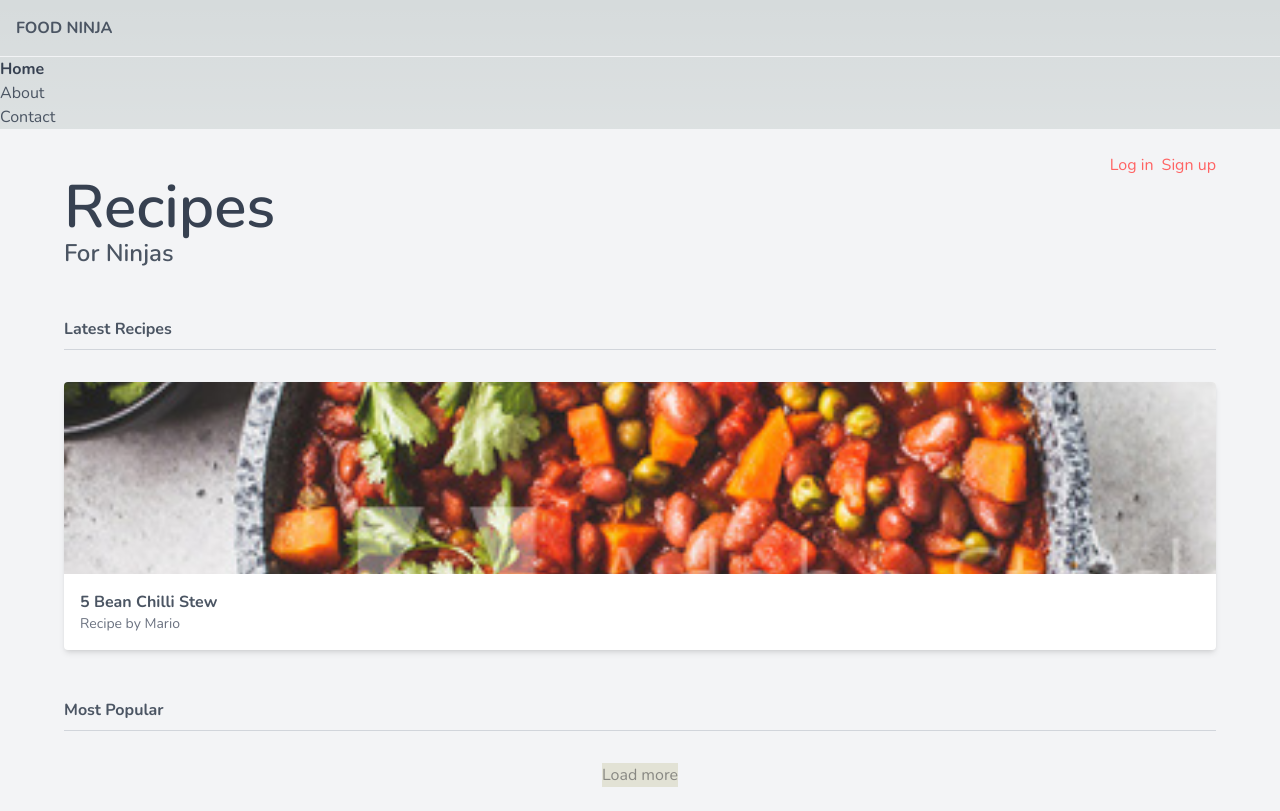
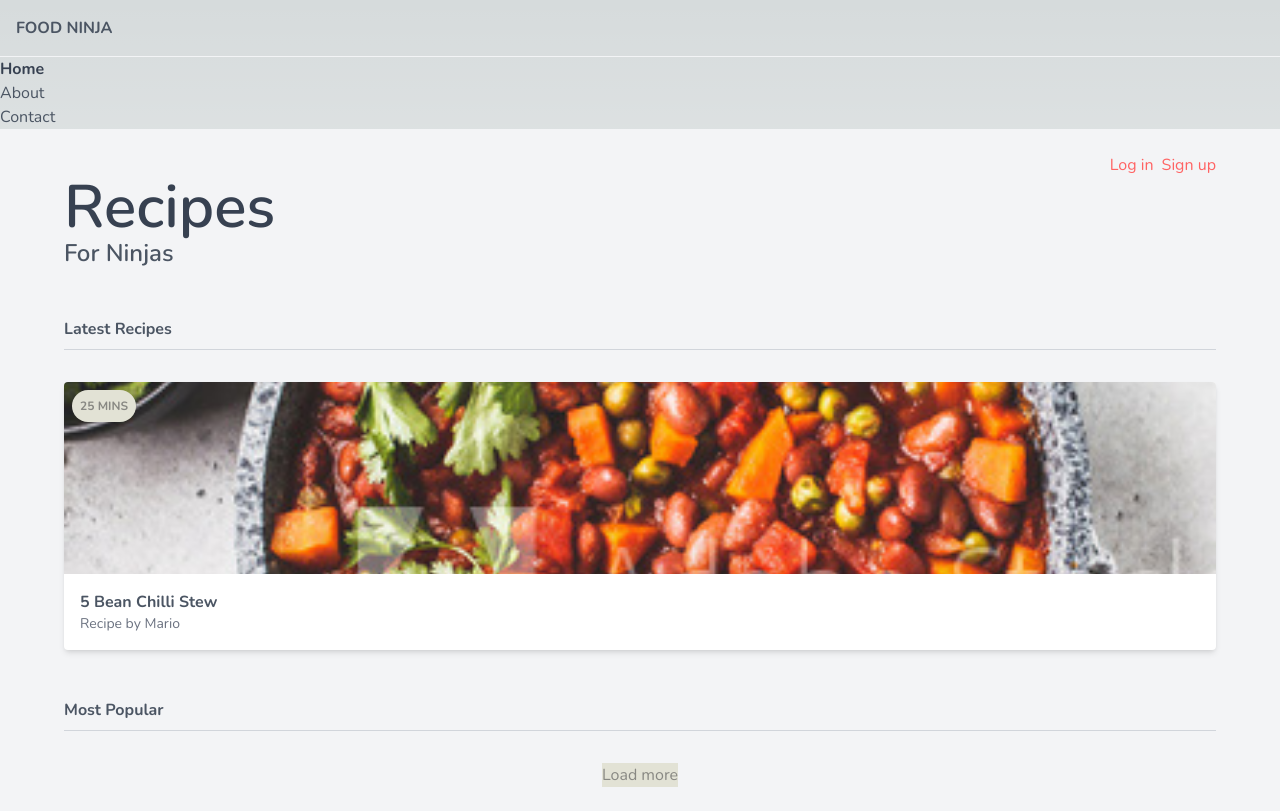
Before and after one commit to Sifat07/ninja-food, a Next.js app: page / in a window 1280 px wide. Built offline with nearby package versions, Linux system fonts and the light colour scheme.

Commit message:
feat: badge design

```diff
--- a/src/app/page.tsx
+++ b/src/app/page.tsx
@@ -48,7 +48,7 @@
           </h4>
         </div>
         <div className="mt-8">
-          <div className="bg-white rounded overflow-hidden shadow-md">
+          <div className="bg-white rounded overflow-hidden shadow-md relative">
             <img
               src="/img/stew.jpg"
               alt="stew"
@@ -59,6 +59,9 @@
               <span className="block text-gray-500 text-sm">
                 Recipe by Mario
               </span>
+            </div>
+            <div className="bg-secondary-100 text-secondary-200 text-xs uppercase font-bold rounded-full p-2 absolute top-0 ml-2 mt-2">
+              <span>25 mins</span>
             </div>
           </div>
         </div>
```
